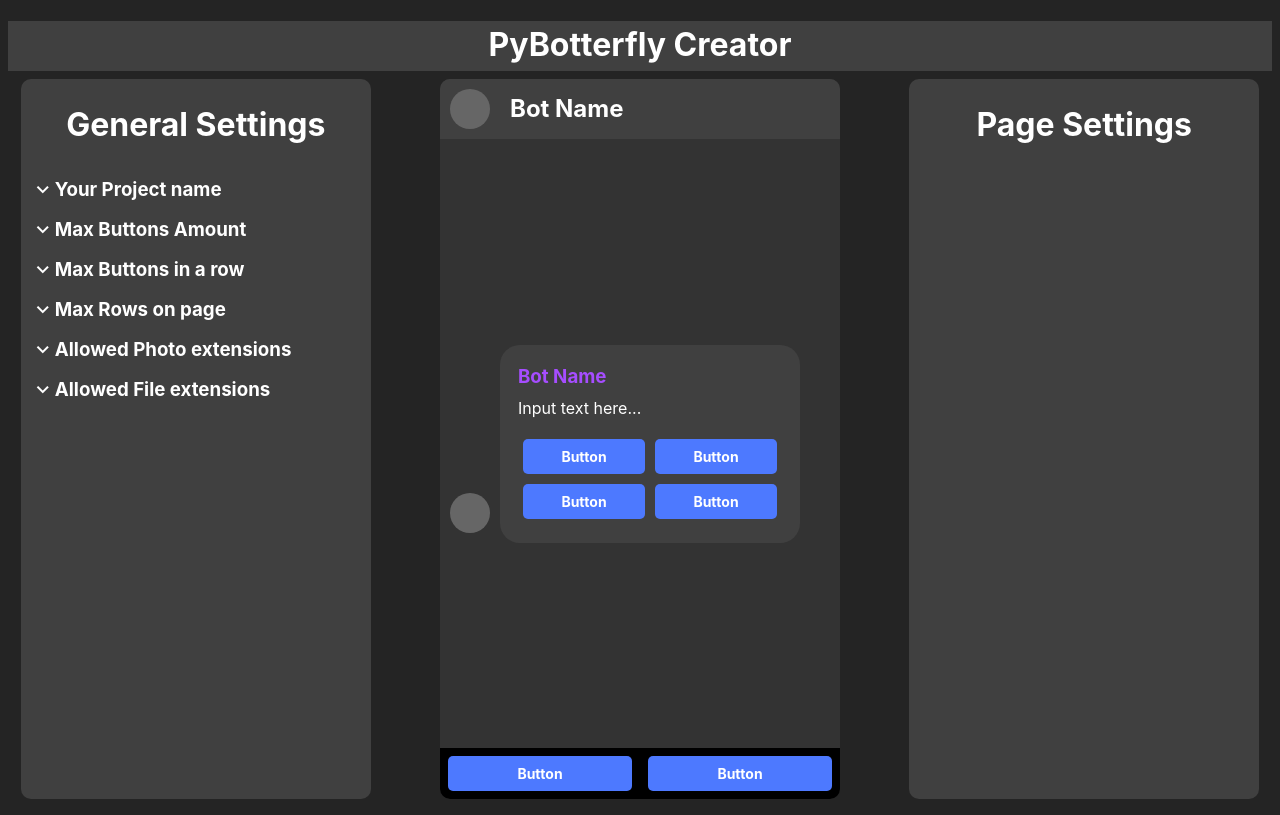
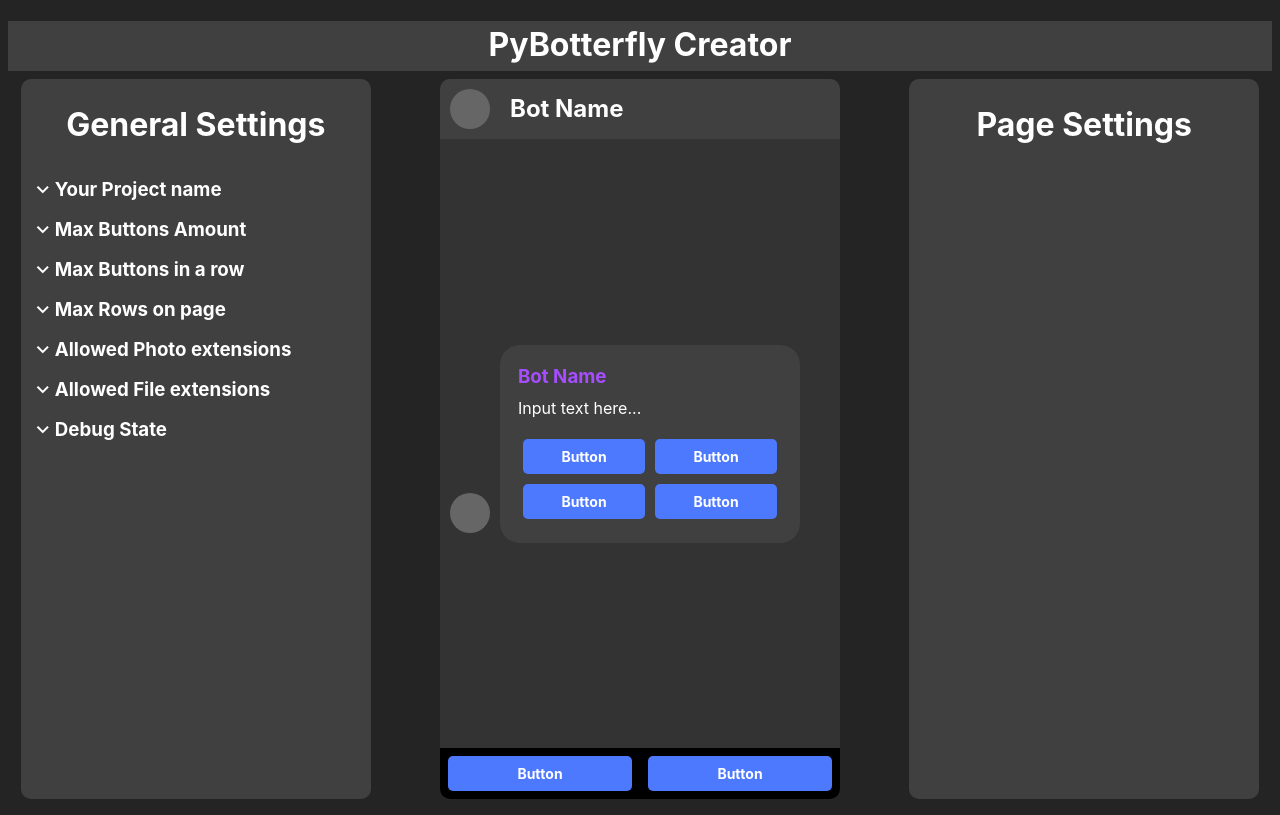
Before and after one commit to Ninzalo/PyBotterfly-web, a React (Vite) app: page / in a window 1280 px wide. Built offline with nearby package versions, Linux system fonts and the light colour scheme.

Commit message:
feat: add debug state
Added Debug State setting to the LeftSidebar

fix: dropdown arrow bug

Fixed display error of dropdown arrow

```diff
--- a/src/App.jsx
+++ b/src/App.jsx
@@ -20,8 +20,6 @@ function App() {
 
   const [maxRows, setMaxRows] = React.useState(defaultValues.maxRows)
 
-  console.log(maxButtonsAmount, maxButtonsInRow, maxRows)
-
   const [photoExtensions, setPhotoExtensions] = React.useState(
     defaultValues.allowedPhotoExtensions,
   )
@@ -30,8 +28,15 @@ function App() {
   const [fileExtensions, setFileExtensions] = React.useState(
     defaultValues.allowedFileExtensions,
   )
+  const [newFileExtensionValue, setNewFileExtensionValue] = React.useState('')
 
-  const [newFileExtensionValue, setNewFileExtensionValue] = React.useState('')
+  const [debugState, setDebugState] = React.useState(defaultValues.debugState)
+
+  const debugStateFuncs = {
+    toggleDebugState: () => {
+      setDebugState((prevState) => !prevState)
+    },
+  }
 
   const fileExtensionsFuncs = {
     onChangeNewFileExtension: (event) => {
@@ -162,7 +167,6 @@ function App() {
       <div className='main'>
         <LeftSidebar
           isItemOpened={generalFuncs.isItemOpenedArrow}
-          dropdownItem={generalFuncs.dropdownItem}
           projectName={projectName}
           {...projectNameFuncs}
           maxButtonsAmount={maxButtonsAmount}
@@ -177,6 +181,8 @@ function App() {
           allowedFileExtensions={fileExtensions}
           newFileExtensionValue={newFileExtensionValue}
           {...fileExtensionsFuncs}
+          debugState={debugState}
+          {...debugStateFuncs}
         />
         <Page projectName={projectName} />
         <RightSidebar />
--- a/src/DefaultValues.jsx
+++ b/src/DefaultValues.jsx
@@ -42,4 +42,5 @@ export const defaultValues = {
   projectName: 'Bot Name',
   allowedPhotoExtensions: defaultPhotoExtensions,
   allowedFileExtensions: defaultFileExtensions,
+  debugState: false,
 }
--- a/src/components/Sidebar.css
+++ b/src/components/Sidebar.css
@@ -71,8 +71,6 @@ input {
   justify-content: start;
   align-items: center;
 
-  color: white;
-
   margin: 0 auto;
   margin-left: 20px;
 
@@ -125,6 +123,41 @@ input {
   cursor: pointer;
 }
 
+.switch {
+  border: 2px solid white;
+  border-radius: 15px;
+
+  height: 24px;
+  width: 46px;
+
+  margin: 0;
+  margin-left: 35px;
+  padding: 0;
+}
+
+.switch > .slider {
+  border: none;
+  border-radius: 13px;
+
+  background-color: white;
+
+  height: 24px;
+  width: 24px;
+
+  margin: 0;
+  padding: 0;
+}
+
+.switch > .switch-on {
+  background-color: #4bb34b;
+  margin-left: auto;
+}
+
+.switch > .switch-off {
+  background-color: #ff4d4d;
+  margin-right: auto;
+}
+
 .left-sidebar {
 }
 
--- /dev/null
+++ b/src/components/leftsidebar/DebugStateContainer.jsx
@@ -0,0 +1,36 @@
+import React from 'react'
+import '../Sidebar.css'
+import DropDownItem from './DropDownItem'
+
+export default function DebugStateContainer(props) {
+  const [itemOpened, setItemOpened] = React.useState(false)
+
+  function toggleOpened() {
+    setItemOpened((prevState) => !prevState)
+  }
+
+  return (
+    <div className='debug-state-container'>
+      <DropDownItem
+        {...props}
+        toggleItem={toggleOpened}
+        isItemCurrentOpened={itemOpened}
+        dropDownItemName='Debug State'
+      />
+      {itemOpened && (
+        <div
+          className='debug-state-container clickable'
+          onClick={props.toggleDebugState}
+        >
+          <div className='switch'>
+            {props.debugState ? (
+              <div className='slider switch-on'></div>
+            ) : (
+              <div className='slider switch-off'></div>
+            )}
+          </div>
+        </div>
+      )}
+    </div>
+  )
+}
--- a/src/components/leftsidebar/DropDownItem.jsx
+++ b/src/components/leftsidebar/DropDownItem.jsx
@@ -4,7 +4,7 @@ import '../Sidebar.css'
 export default function DropDownItem(props) {
   return (
     <div className='dropdown clickable' onClick={props.toggleItem}>
-      {props.isItemOpened(props.isCurrentItemOpened)}
+      {props.isItemOpened(props.isItemCurrentOpened)}
       <h3>{props.dropDownItemName}</h3>
     </div>
   )
--- a/src/components/leftsidebar/LeftSidebar.jsx
+++ b/src/components/leftsidebar/LeftSidebar.jsx
@@ -6,6 +6,7 @@ import MaxButtonsInRowContainer from './MaxButtonsInRowContainer'
 import MaxRowsContainer from './MaxRowsContainer'
 import AllowedPhotoExtensionsContainer from './AllowedPhotoExtensionsContainer'
 import AllowedFileExtensionsContainer from './AllowedFileExtensionsContainer'
+import DebugStateContainer from './DebugStateContainer'
 
 export default function LeftSidebar(props) {
   return (
@@ -17,6 +18,7 @@ export default function LeftSidebar(props) {
       <MaxRowsContainer {...props} />
       <AllowedPhotoExtensionsContainer {...props} />
       <AllowedFileExtensionsContainer {...props} />
+      <DebugStateContainer {...props} />
     </div>
   )
 }
```
